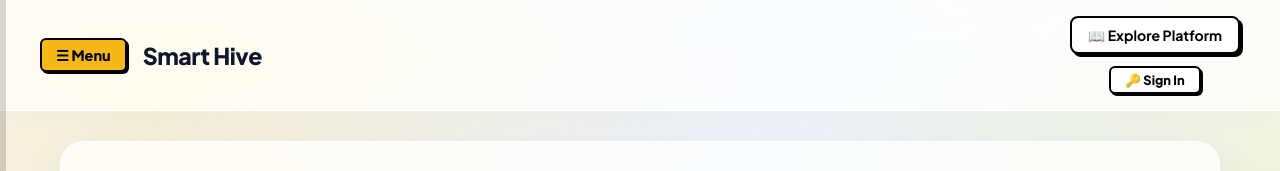
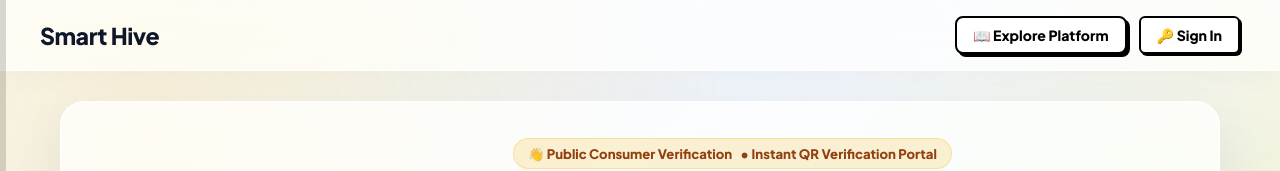
Before and after one commit to RadhaDintyala/Smart-Hive, a React (Vite) app: page / in a window 1280 px wide. Shown: the top 171 px of the page. Built offline with nearby package versions, Linux system fonts and the light colour scheme.

Commit message:
fix(ui/routing): update navbar layout, remove sidecar notices & enable clean role route redirects

```diff
--- a/public/beekeeper.html
+++ b/public/beekeeper.html
@@ -52,11 +52,6 @@
             <p style="color:#64748b;font-size:0.95rem;margin-top:6px;font-weight:500;">
                 Log IoT microclimate sensors, acoustic spectrums, comb photo geotags, and harvest metrics for cryptographic batch verification.
             </p>
-        </div>
-        <div style="display:flex;gap:10px;align-items:center;">
-            <button type="button" class="btn-white" style="font-size:0.85rem;padding:10px 18px;display:flex;align-items:center;gap:6px;border-radius:12px;">
-                📍 <span>GPS: 30.3165° N, 78.0322° E</span>
-            </button>
         </div>
     </div>
 
--- a/public/css/styles.css
+++ b/public/css/styles.css
@@ -190,9 +190,9 @@ body {
 
 .header-right-btns {
     display: flex;
-    flex-direction: column;
-    align-items: flex-end;
-    gap: 4px;
+    flex-direction: row;
+    align-items: center;
+    gap: 12px;
 }
 
 .btn-profile-react {
--- a/server.js
+++ b/server.js
@@ -286,8 +286,12 @@ const serveReactApp = (req, res) => {
 app.get('/explore', serveReactApp);
 app.get('/login', serveReactApp);
 app.get('/beekeeper', serveReactApp);
+app.get('/bee', serveReactApp);
 app.get('/tester', serveReactApp);
+app.get('/lab', serveReactApp);
+app.get('/laboratory', serveReactApp);
 app.get('/retailer', serveReactApp);
+app.get('/retail', serveReactApp);
 app.get('/consumer', serveReactApp);
 app.get('/pdf', serveReactApp);
 app.get('/pdf/:batchId', serveReactApp);
--- a/src/App.jsx
+++ b/src/App.jsx
@@ -29,7 +29,8 @@ export default function App() {
   const [selectedBatchId, setSelectedBatchId] = useState('BATCH-2026-HIM-101');
 
   useEffect(() => {
-    // Handle URL pathname and query param routing on initial load
+    // Handle URL pathname and query param routing on initial load & popstate
+    const syncRouteFromPath = () => {
       const path = window.location.pathname.toLowerCase();
       const params = new URLSearchParams(window.location.search);
       const bId = params.get('batchId');
@@ -47,15 +48,29 @@ export default function App() {
 
       if (path === '/login') setCurrentView('login');
       else if (path === '/explore') setCurrentView('explore');
-    else if (path === '/beekeeper') setCurrentView('beekeeper');
-    else if (path === '/tester') setCurrentView('tester');
-    else if (path === '/retailer') setCurrentView('retailer');
+      else if (path === '/beekeeper' || path === '/bee') {
+        if (path === '/bee') window.history.replaceState({}, '', '/beekeeper');
+        setCurrentView('beekeeper');
+      }
+      else if (path === '/tester' || path === '/lab' || path === '/laboratory') {
+        if (path === '/lab' || path === '/laboratory') window.history.replaceState({}, '', '/tester');
+        setCurrentView('tester');
+      }
+      else if (path === '/retailer' || path === '/retail') {
+        if (path === '/retail') window.history.replaceState({}, '', '/retailer');
+        setCurrentView('retailer');
+      }
       else if (path === '/consumer') setCurrentView('consumer');
       else if (path === '/pdf') setCurrentView('pdf');
       else if (path === '/feedback') setCurrentView('feedback');
       else if (path === '/contact') setCurrentView('contact');
       else if (bId) setCurrentView('consumer');
       else setCurrentView('home');
+    };
+
+    syncRouteFromPath();
+    window.addEventListener('popstate', syncRouteFromPath);
+    return () => window.removeEventListener('popstate', syncRouteFromPath);
   }, []);
 
   const handleLoginSuccess = (token, profile, redirectRoute) => {
@@ -64,9 +79,24 @@ export default function App() {
     setAuthToken(token);
     setCurrentUser(profile);
 
-    if (redirectRoute === '/beekeeper') setCurrentView('beekeeper');
-    else if (redirectRoute === '/tester') setCurrentView('tester');
-    else if (redirectRoute === '/retailer') setCurrentView('retailer');
+    let targetRoute = redirectRoute;
+    if (!targetRoute) {
+      if (profile?.role === 'Beekeeper') targetRoute = '/beekeeper';
+      else if (profile?.role === 'Laboratory') targetRoute = '/tester';
+      else if (profile?.role === 'Retailer') targetRoute = '/retailer';
+      else targetRoute = '/consumer';
+    }
+
+    if (targetRoute === '/bee') targetRoute = '/beekeeper';
+    if (targetRoute === '/lab' || targetRoute === '/laboratory') targetRoute = '/tester';
+    if (targetRoute === '/retail') targetRoute = '/retailer';
+
+    // Ensure the address bar changes from /login to /beekeeper (or target role route)
+    window.history.pushState({}, '', targetRoute);
+
+    if (targetRoute === '/beekeeper') setCurrentView('beekeeper');
+    else if (targetRoute === '/tester') setCurrentView('tester');
+    else if (targetRoute === '/retailer') setCurrentView('retailer');
     else setCurrentView('consumer');
   };
 
@@ -80,6 +110,7 @@ export default function App() {
   };
 
   const handleSelectRoleFromDrawer = (username) => {
+    window.history.pushState({}, '', '/login');
     setCurrentView('login');
   };
 
--- a/src/components/AiAnalyticsAccordion.jsx
+++ b/src/components/AiAnalyticsAccordion.jsx
@@ -191,13 +191,6 @@ export default function AiAnalyticsAccordion({ fleet, isDegraded = false }) {
               </div>
             </>
           )}
-
-          {degraded && (
-            <div style={{ marginTop: '14px', fontSize: '0.75rem', color: '#92400e', fontWeight: 700 }}>
-              ⚠️ The <code>/modeling</code> inference sidecar is not responding. Verdict shown is the
-              on-device VOC + acoustic heuristic fallback, not the trained CNN.
-            </div>
-          )}
         </div>
       )}
     </div>
--- a/src/components/FleetKpiHeader.jsx
+++ b/src/components/FleetKpiHeader.jsx
@@ -74,12 +74,6 @@ export default function FleetKpiHeader({
           </div>
         </div>
       ))}
-
-      {isDegraded && (
-        <div style={{ gridColumn: '1 / -1', fontSize: '0.75rem', color: '#92400e', fontWeight: 700 }}>
-          ⚠️ Edge model sidecar offline - infected count derived from the on-device VOC/acoustic heuristic.
-        </div>
-      )}
     </div>
   );
 }
--- a/src/components/Header.jsx
+++ b/src/components/Header.jsx
@@ -19,20 +19,22 @@ export default function Header({ currentView, setCurrentView, currentUser, onLog
       <div style={{ display: 'flex', alignItems: 'center', gap: '16px' }}>
         {/* Sidebar trigger is global - previously suppressed on the public
             landing view, which left the root route with no navigation. */}
-        <button className="hamburger-btn-react" onClick={toggleSidebar} title="Open Sidebar Navigation">
-          ☰ Menu
-        </button>
+        {currentView !== 'home' && (
+          <button className="hamburger-btn-react" onClick={toggleSidebar} title="Open Sidebar Navigation">
+            ☰ Menu
+          </button>
+        )}
         <div className="brand-title" onClick={navigateToHome} style={{ cursor: 'pointer' }}>
           <span>Smart Hive</span>
         </div>
       </div>
 
       {/* Right side Action & Auth buttons */}
-      <div className="header-right-btns" style={{ display: 'flex', alignItems: 'center', gap: '12px' }}>
+      <div className="header-right-btns" style={{ display: 'flex', flexDirection: 'row', alignItems: 'center', gap: '12px', flexWrap: 'nowrap' }}>
         <button
           className="btn-white"
           onClick={() => { window.history.pushState({}, '', '/explore'); setCurrentView('explore'); }}
-          style={{ padding: '8px 16px', fontSize: '0.88rem', fontWeight: 700, margin: 0 }}
+          style={{ padding: '8px 16px', fontSize: '0.88rem', fontWeight: 800, margin: 0, display: 'inline-flex', alignItems: 'center', justifyContent: 'center', whiteSpace: 'nowrap' }}
         >
           📖 Explore Platform
         </button>
@@ -46,11 +48,15 @@ export default function Header({ currentView, setCurrentView, currentUser, onLog
                 window.history.pushState({}, '', `/${route}`);
                 setCurrentView(route);
               }}
-              style={{ padding: '8px 16px', fontSize: '0.88rem', fontWeight: 800, margin: 0 }}
+              style={{ padding: '8px 16px', fontSize: '0.88rem', fontWeight: 800, margin: 0, display: 'inline-flex', alignItems: 'center', justifyContent: 'center', whiteSpace: 'nowrap' }}
             >
               📊 {currentUser.name ? currentUser.name.split(' ')[0] : currentUser.role} Dashboard
             </button>
-            <button className="btn-logout-react" onClick={onLogout}>
+            <button
+              className="btn-logout-react"
+              onClick={onLogout}
+              style={{ padding: '8px 16px', fontSize: '0.88rem', fontWeight: 800, margin: 0, display: 'inline-flex', alignItems: 'center', justifyContent: 'center', whiteSpace: 'nowrap' }}
+            >
               <span>➔ Log Out</span>
             </button>
           </>
@@ -58,6 +64,7 @@ export default function Header({ currentView, setCurrentView, currentUser, onLog
           <button
             className="btn-logout-react"
             onClick={() => { window.history.pushState({}, '', '/login'); setCurrentView('login'); }}
+            style={{ padding: '8px 16px', fontSize: '0.88rem', fontWeight: 800, margin: 0, display: 'inline-flex', alignItems: 'center', justifyContent: 'center', whiteSpace: 'nowrap' }}
           >
             <span>🔑 Sign In</span>
           </button>
--- a/src/index.css
+++ b/src/index.css
@@ -104,9 +104,9 @@ body {
 
 .header-right-btns {
     display: flex;
-    flex-direction: column;
-    align-items: flex-end;
-    gap: 4px;
+    flex-direction: row;
+    align-items: center;
+    gap: 12px;
 }
 
 .btn-profile-react {
--- a/src/views/BeekeeperView.jsx
+++ b/src/views/BeekeeperView.jsx
@@ -317,16 +317,6 @@ export default function BeekeeperView({ authToken, currentUser }) {
               Real-time hive health monitoring, acoustic metrics, and mandatory comb frame photo evidence geotagging.
             </p>
           </div>
-
-          <div style={{ display: 'flex', gap: '10px' }}>
-            <button
-              className="btn-white"
-              onClick={handleCaptureLocation}
-              style={{ fontSize: '0.85rem', padding: '10px 18px', display: 'flex', alignItems: 'center', gap: '6px' }}
-            >
-              📍 <span>{geoCoords.split('(')[0]}</span>
-            </button>
-          </div>
         </div>
 
         {/* FLEET KPI METRICS HEADER */}
@@ -352,9 +342,6 @@ export default function BeekeeperView({ authToken, currentUser }) {
               <h2 style={{ fontSize: '1.6rem', fontWeight: 900, color: '#0f172a', margin: 0 }}>
                 Register New Honey Batch
               </h2>
-              <span style={{ background: 'rgba(245, 184, 20, 0.2)', color: '#b45309', border: '1px solid rgba(245, 184, 20, 0.4)', padding: '4px 10px', borderRadius: '20px', fontSize: '0.75rem', fontWeight: 800 }}>
-                Full Screen Guided Mode
-              </span>
             </div>
             <p style={{ fontSize: '0.88rem', color: '#64748b', margin: '4px 0 0 0' }}>
               All 4 sections must be completed by the beekeeper before cryptographic batch registration.
```
Lines whose indentation alone changed are shown as unchanged.
